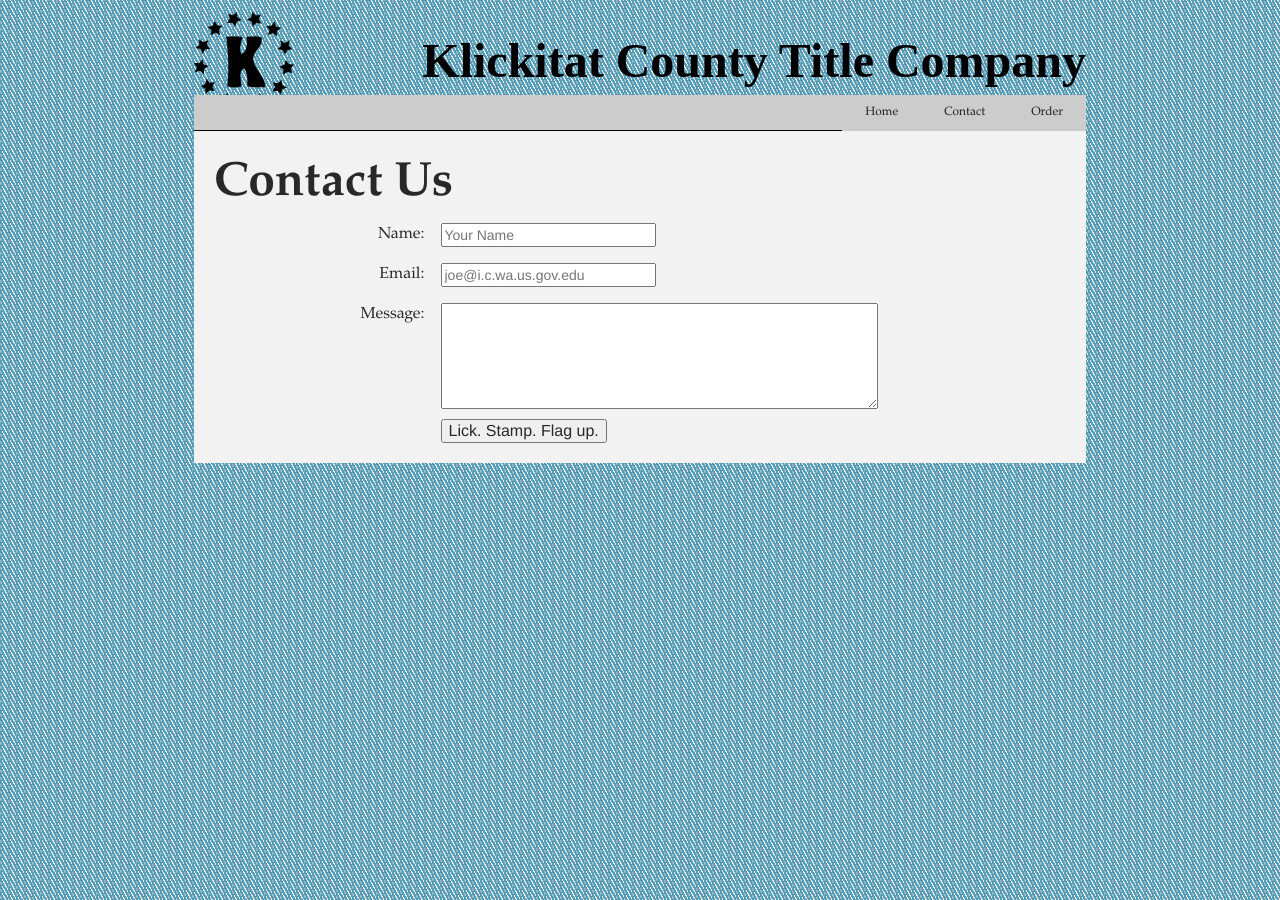
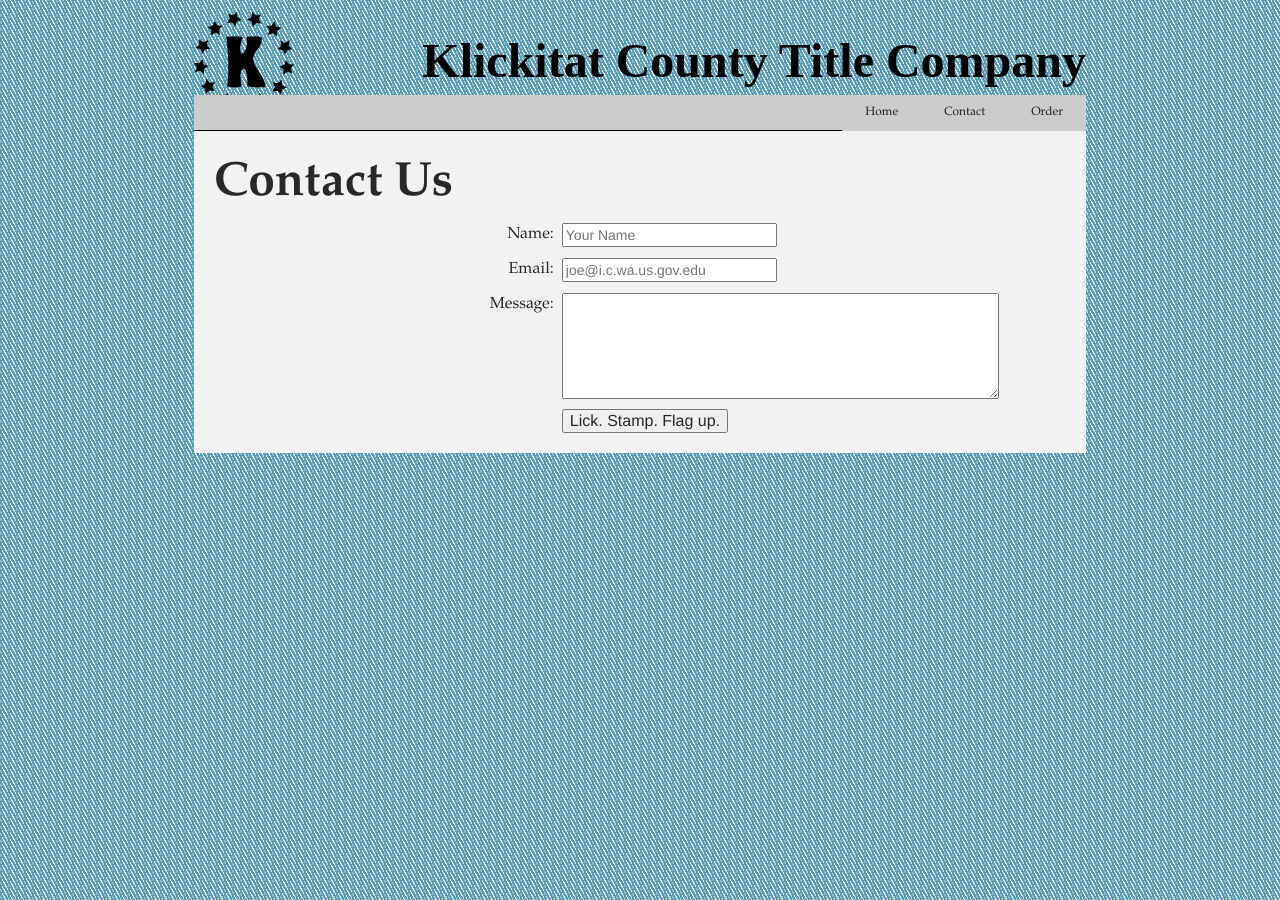
Before and after one commit to Crossdiver/KCTitle, a Jekyll site: the page built from contact.html, in a window 1280 px wide. Built offline with Jekyll 4.4.1, drawn with Linux system fonts in a browser that asks for light colours; some web fonts are replaced.

```diff
--- a/_layouts/default.html
+++ b/_layouts/default.html
@@ -124,7 +124,7 @@ yepnope({
 	nope : ['js/libs/respond.min.js']
 });
 
-$('#phone').mask("(999) 999-9999", {placeholder:"_"});
+$('.phone').mask("(999) 999-9999", {placeholder:"_"});
 
 // StickyScroller
 $(document).scroll(function(){
--- a/contact.html
+++ b/contact.html
@@ -3,6 +3,9 @@ layout: default
 ---
 <section class="content">
   <h1>Contact Us</h1>
+
+
+
   <form class="expandedform">
   	<div class="row"><label for="name">Name: </label>
   	<input type="text" placeholder="Your Name" name="name" /></div>
@@ -11,5 +14,6 @@ layout: default
   	<div class="row"><label for="message">Message: </label>
   	<textarea name="message"> </textarea></div>
   	<div class="row"><label for="submit"></label><input type="submit" value="Lick. Stamp. Flag up." name="submit"></div>
+  </form>
 
 </section>
--- a/css/600.css
+++ b/css/600.css
@@ -106,6 +106,10 @@ textarea {
 	width: 70%;
 }
 
+.legaldesc {
+	margin-left: 28%;
+}
+
 /* 12 COMPLEMENTARY 		============================================================================= */
 /* 13 CONTENTINFO 			============================================================================= */
 /* 14 GLOBAL OBJECTS 		============================================================================= */
--- a/css/style.css
+++ b/css/style.css
@@ -421,6 +421,14 @@ h2 {
 	text-align: center;
 }
 
+.hide {
+	display: none;
+}
+
+.legaldesc {
+	margin-left: 0;
+}
+
 
 
 /* NAVIGATION */
@@ -551,8 +559,8 @@ nav.top-nav li ul li.arrow {
   width: 80%;
 }
 .expandedform label, .expandedform .row p {
-  width: 25%;
-  margin: 0em 1em .5em 0;
+  width: 40%;
+  margin: 0em 0.5em 0.2em 0;
   text-align: right;
   white-space: normal;
   overflow: hidden;
```
Also changed, not shown: 5 other files.
